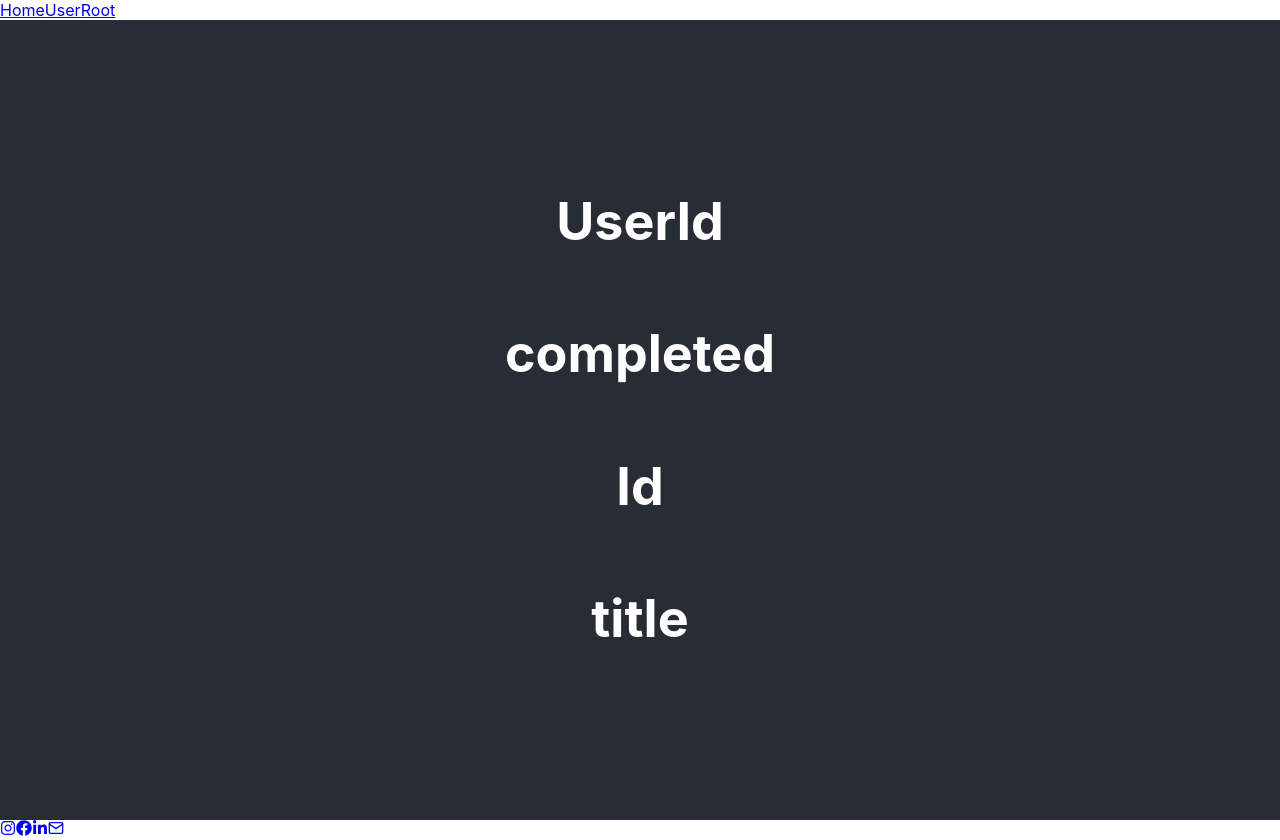
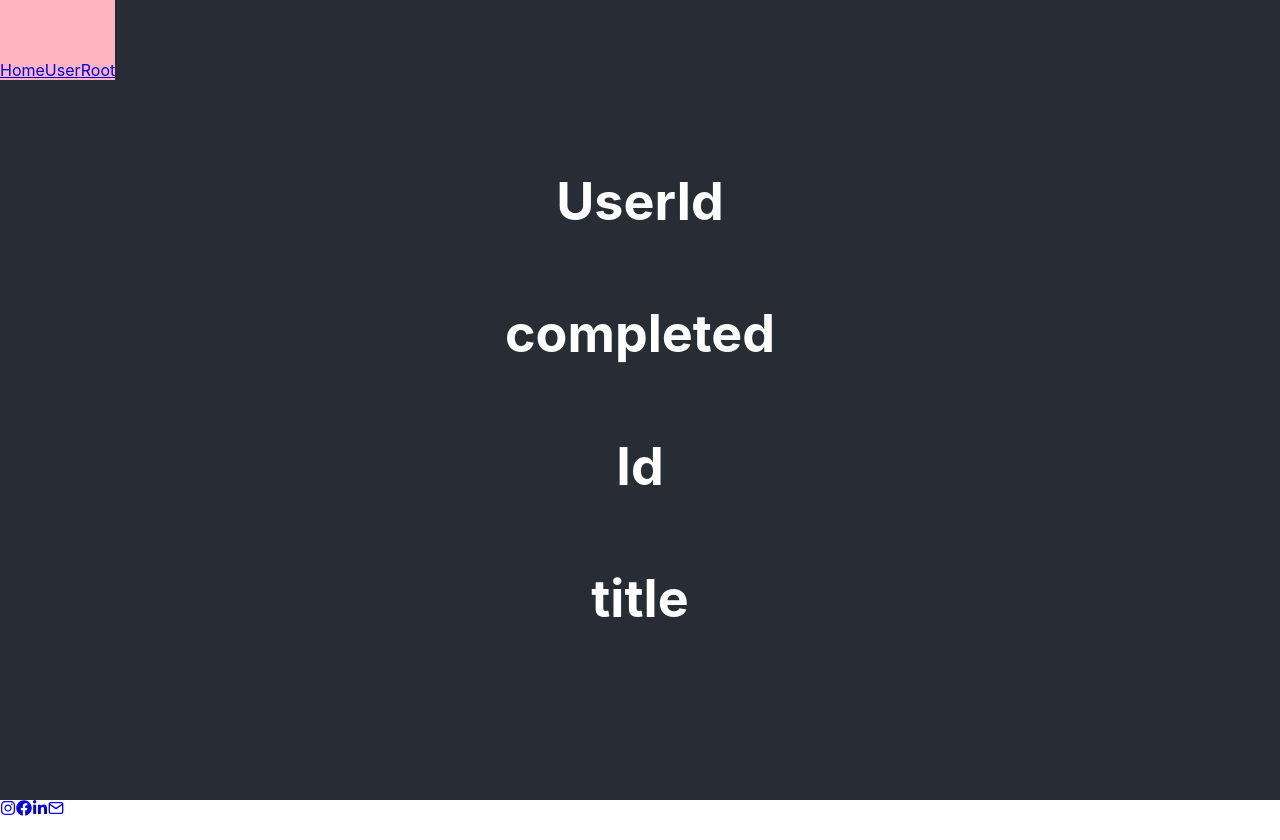
Before and after one commit to sayanmondal2098/mytodo, a React (Create React App) app: page /root in a window 1280 px wide. Built offline with nearby package versions, Linux system fonts and the light colour scheme; no server answers.

Commit message:
sidebar css added

```diff
--- a/src/app/route/Navigation.js
+++ b/src/app/route/Navigation.js
@@ -1,10 +1,12 @@
 import React from 'react';
 import { NavLink } from 'react-router-dom';
+
+import '../../assect/css/mycss.css';
 
 class Navigation extends React.Component{
     render(){
         return(
-            <dev>
+            <dev className="sidenav">
                 <NavLink to="/home">Home</NavLink>
                 <NavLink to="/user">User</NavLink>
                 <NavLink to="/root">Root</NavLink>
--- a/src/assect/css/mycss.css
+++ b/src/assect/css/mycss.css
@@ -6,4 +6,18 @@
 .error{
     max-height: 50%;
     max-width: 75%;
+    padding-left: 3%;
 }
+
+.sidenav {
+    height: auto; /* 100% Full-height */
+    width: 10; /* 0 width - change this with JavaScript */
+    position: fixed; /* Stay in place */
+    z-index: 1; /* Stay on top */
+    top: 0; /* Stay at the top */
+    left: 0;
+    background-color: lightpink; /* Black*/
+    overflow-x: hidden; /* Disable horizontal scroll */
+    padding-top: 60px; /* Place content 60px from the top */
+    transition: 0.5s; /* 0.5 second transition effect to slide in the sidenav */
+  }
```
